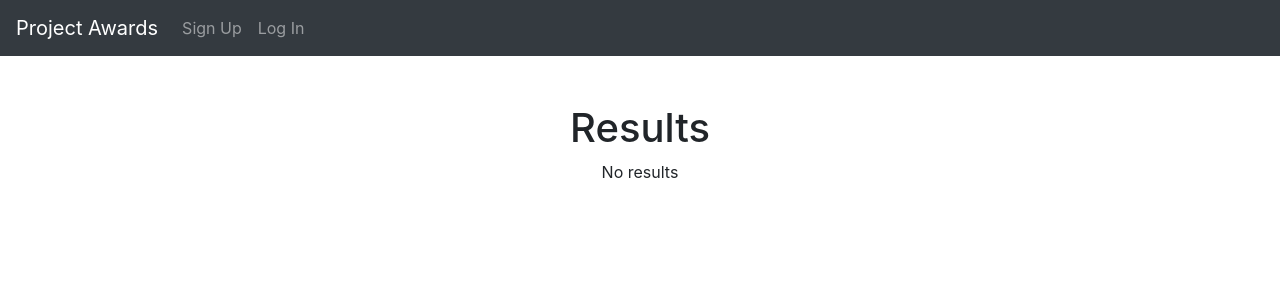
After one commit to victorlomi/Project-Awards, a Django app: page /search/ in a window 1280 px wide. The commit adds this page. Shown: the top 300 px of the page. Run offline with Django 3.2, Linux system fonts and the light colour scheme; some libraries are stand-ins or nearby versions.

Commit message:
add search functionality for finding projects

```diff
--- a/rating/templates/navbar.html
+++ b/rating/templates/navbar.html
@@ -22,9 +22,11 @@
         </li>
         {% endif %}
     </ul>
-    <form class="form-inline my-2 my-lg-0">
-      <input class="form-control mr-sm-2" type="search" placeholder="Search" aria-label="Search">
+    {% if user.is_authenticated %}
+    <form class="form-inline my-2 my-lg-0" role="search" action="{% url 'search-results' %}">
+      <input class="form-control mr-sm-2" type="search" placeholder="Search" name="project" aria-label="Search">
       <button class="btn btn-outline-success my-2 my-sm-0" type="submit">Search</button>
     </form>
+    {% endif %}
   </div>
 </nav>
--- /dev/null
+++ b/rating/templates/search.html
@@ -0,0 +1,14 @@
+{% extends 'base.html' %}
+
+{% block content %}
+    <div class="container mt-5 d-flex flex-column align-items-center">
+        <h1>Results</h1>
+        {% if projects %}
+            {% for project in projects %}
+                <a class="suggestion" href="{% url 'project' project=project.id %}">{{ project.title }}</a>
+            {% endfor %}
+        {% else %}
+            <p>No results</p>
+        {% endif %}
+    </div>
+{% endblock %}
--- a/rating/urls.py
+++ b/rating/urls.py
@@ -9,7 +9,8 @@ urlpatterns = [
     path('', include('django.contrib.auth.urls')),
     path('profile', views.profile, name="profile"),
     path('project/<project>', views.project, name="project"),
-    path('add-project/', views.add_project, name="add-project")
+    path('add-project/', views.add_project, name="add-project"),
+    path('search/', views.search_results, name="search-results"),
 ]
 
 if settings.DEBUG:
--- a/rating/views.py
+++ b/rating/views.py
@@ -20,6 +20,17 @@ def profile(request):
 def project(request, project):
     current_project = Project.objects.get(id=project)
     return render(request, "project.html", {"project": current_project})
+
+def search_results(request):
+    if 'project' in request.GET and request.GET["project"]:
+        search_term = request.GET.get("project")
+        searched_projects = Project.objects.filter(title__icontains=search_term)
+        #return render(request, 'search.html',{"search_term": search_term,"searched_usernames": searched_usernames})
+        print(search_term)
+        return render(request, 'search.html', {"search_term": search_term, "projects": searched_projects})
+    else:
+        message = "No Results"
+        return render(request, 'search.html', {"message":message})
 
 def add_project(request):
     if request.method == 'POST':
```
